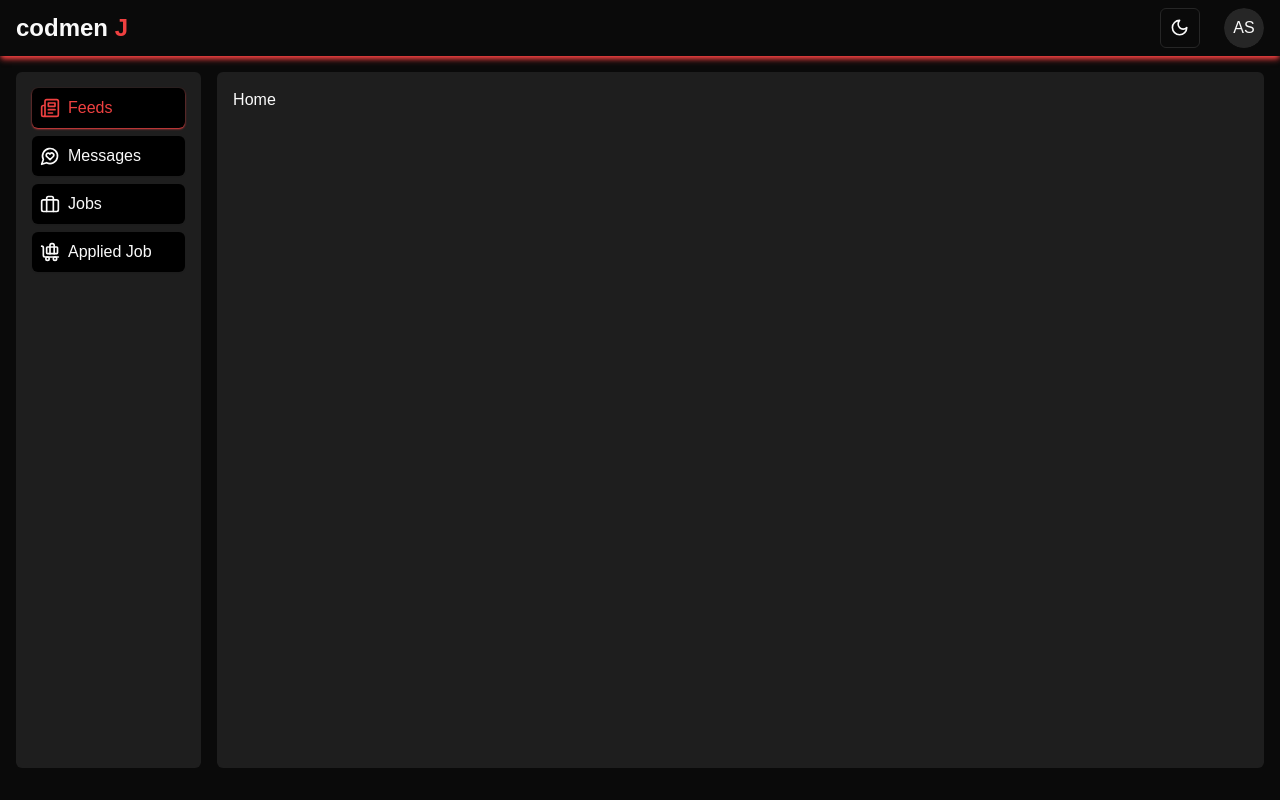
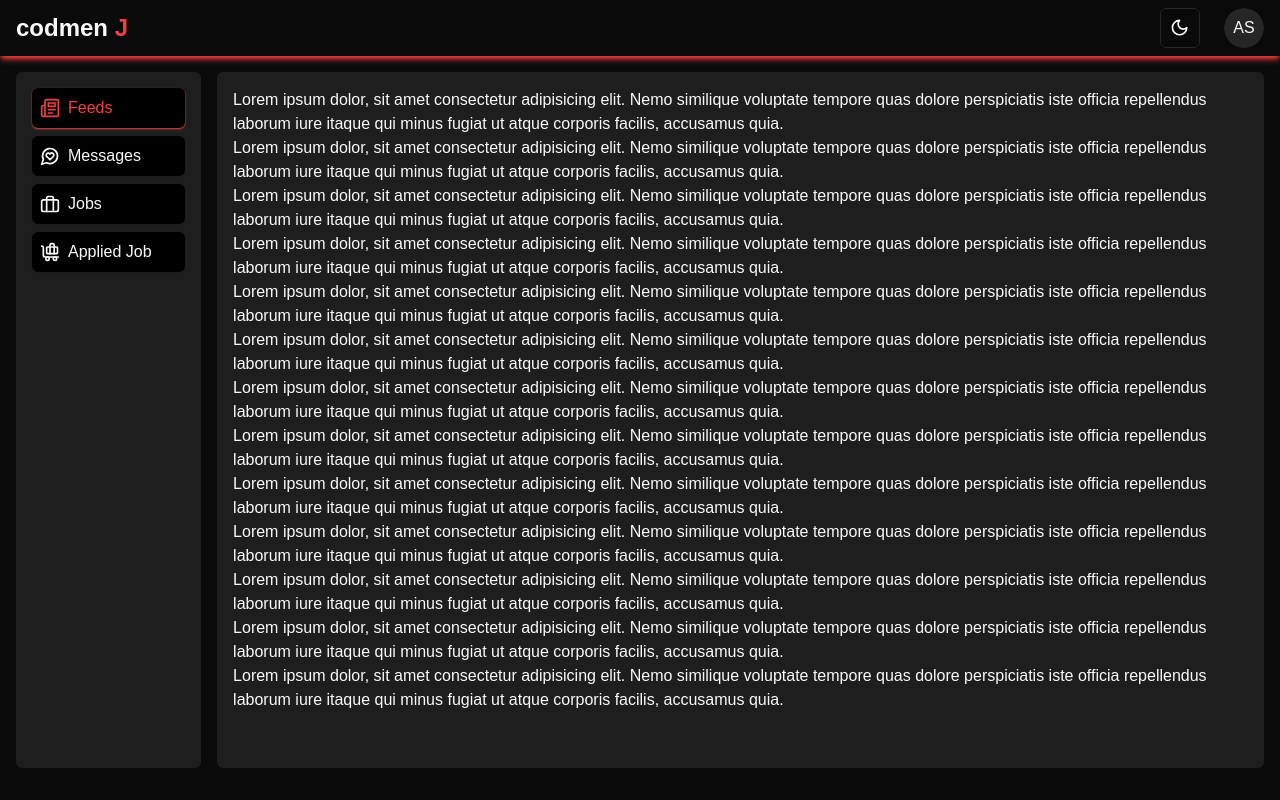
Before and after one commit to iamamitshrma/codmen-jobs, a Next.js app: page / in a window 1280 px wide. Built offline with nearby package versions, Linux system fonts and the light colour scheme; a web font is replaced by a local one.

Commit message:
more project file structure

```diff
--- a/app/about/page.tsx
+++ b/app/about/page.tsx
@@ -1,6 +1,6 @@
 export default function AboutPage() {
     return (
-        <div className="container py-4">
+        <div>
             <p>hello</p>
         </div>
     )
--- a/app/globals.css
+++ b/app/globals.css
@@ -73,3 +73,14 @@
     @apply bg-background text-foreground;
   }
 }
+
+
+*::-webkit-scrollbar {
+  width: 5px;
+}
+
+*::-webkit-scrollbar-thumb {
+  width: 100%;
+  background-color: #EF4040;
+  border-radius: 6px;
+}
--- a/app/layout.tsx
+++ b/app/layout.tsx
@@ -28,11 +28,11 @@ export default function RootLayout({
             enableSystem
           >
             <Navbar />
-            <main className="container flex flex-row gap-[1rem]">
+            <main className="container flex gap-[1rem]">
               <Sidebar />
-              <aside className="w-[85%] p-4 dark:bg-custom_card_bg h-max_height rounded-md dark:border-none border-[1px]">
+              <div className="h-max_height dark:bg-custom_card_bg bg-white rounded-md p-[1rem] w-[85%] overflow-auto dark:border-none border-[1px]">
                 {children}
-              </aside>
+              </div>
             </main>
           </ThemeProvider>
         </AuthProvider>
--- a/app/middleware.ts
+++ b/app/middleware.ts
@@ -1,3 +1,3 @@
-export { default } from "next-auth/middleware"
+// export { default } from "next-auth/middleware"
 
-export const config = { matcher: ["/dashboard"] }
+// export const config = { matcher: ["/feed"] }
--- a/app/page.tsx
+++ b/app/page.tsx
@@ -1,8 +1,20 @@
 
 export default function Home() {
   return (
-    <div className="">
-       Home
+    <div>
+       <p>Lorem ipsum dolor, sit amet consectetur adipisicing elit. Nemo similique voluptate tempore quas dolore perspiciatis iste officia repellendus laborum iure itaque qui minus fugiat ut atque corporis facilis, accusamus quia.</p>
+       <p>Lorem ipsum dolor, sit amet consectetur adipisicing elit. Nemo similique voluptate tempore quas dolore perspiciatis iste officia repellendus laborum iure itaque qui minus fugiat ut atque corporis facilis, accusamus quia.</p>
+       <p>Lorem ipsum dolor, sit amet consectetur adipisicing elit. Nemo similique voluptate tempore quas dolore perspiciatis iste officia repellendus laborum iure itaque qui minus fugiat ut atque corporis facilis, accusamus quia.</p>
+       <p>Lorem ipsum dolor, sit amet consectetur adipisicing elit. Nemo similique voluptate tempore quas dolore perspiciatis iste officia repellendus laborum iure itaque qui minus fugiat ut atque corporis facilis, accusamus quia.</p>
+       <p>Lorem ipsum dolor, sit amet consectetur adipisicing elit. Nemo similique voluptate tempore quas dolore perspiciatis iste officia repellendus laborum iure itaque qui minus fugiat ut atque corporis facilis, accusamus quia.</p>
+       <p>Lorem ipsum dolor, sit amet consectetur adipisicing elit. Nemo similique voluptate tempore quas dolore perspiciatis iste officia repellendus laborum iure itaque qui minus fugiat ut atque corporis facilis, accusamus quia.</p>
+       <p>Lorem ipsum dolor, sit amet consectetur adipisicing elit. Nemo similique voluptate tempore quas dolore perspiciatis iste officia repellendus laborum iure itaque qui minus fugiat ut atque corporis facilis, accusamus quia.</p>
+       <p>Lorem ipsum dolor, sit amet consectetur adipisicing elit. Nemo similique voluptate tempore quas dolore perspiciatis iste officia repellendus laborum iure itaque qui minus fugiat ut atque corporis facilis, accusamus quia.</p>
+       <p>Lorem ipsum dolor, sit amet consectetur adipisicing elit. Nemo similique voluptate tempore quas dolore perspiciatis iste officia repellendus laborum iure itaque qui minus fugiat ut atque corporis facilis, accusamus quia.</p>
+       <p>Lorem ipsum dolor, sit amet consectetur adipisicing elit. Nemo similique voluptate tempore quas dolore perspiciatis iste officia repellendus laborum iure itaque qui minus fugiat ut atque corporis facilis, accusamus quia.</p>
+       <p>Lorem ipsum dolor, sit amet consectetur adipisicing elit. Nemo similique voluptate tempore quas dolore perspiciatis iste officia repellendus laborum iure itaque qui minus fugiat ut atque corporis facilis, accusamus quia.</p>
+       <p>Lorem ipsum dolor, sit amet consectetur adipisicing elit. Nemo similique voluptate tempore quas dolore perspiciatis iste officia repellendus laborum iure itaque qui minus fugiat ut atque corporis facilis, accusamus quia.</p>
+       <p>Lorem ipsum dolor, sit amet consectetur adipisicing elit. Nemo similique voluptate tempore quas dolore perspiciatis iste officia repellendus laborum iure itaque qui minus fugiat ut atque corporis facilis, accusamus quia.</p>
     </div>
   );
 }
--- a/app/profile/page.tsx
+++ b/app/profile/page.tsx
@@ -1,6 +1,6 @@
 export default function ProfilePage() {
     return (
-        <div className="container py-4">
+        <div>
             <p>hello</p>
         </div>
     )
--- a/app/template.tsx
+++ b/app/template.tsx
@@ -1,11 +1,8 @@
-
-
-
 
 'use client'
-
 import React from 'react'
 import { motion } from "framer-motion"
+import Sidebar from '@/components/Sidebar'
 
 export default function RootTemplate({ children }: { children: React.ReactNode }) {
     return <motion.div
```
Also changed, not shown: 1 other file (tests, documents, lock files or other folders).
